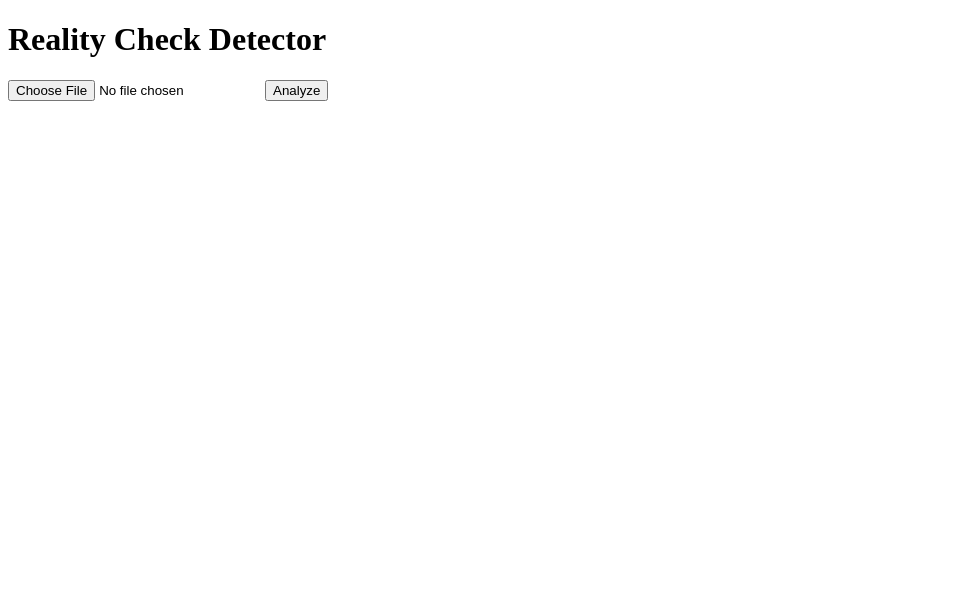
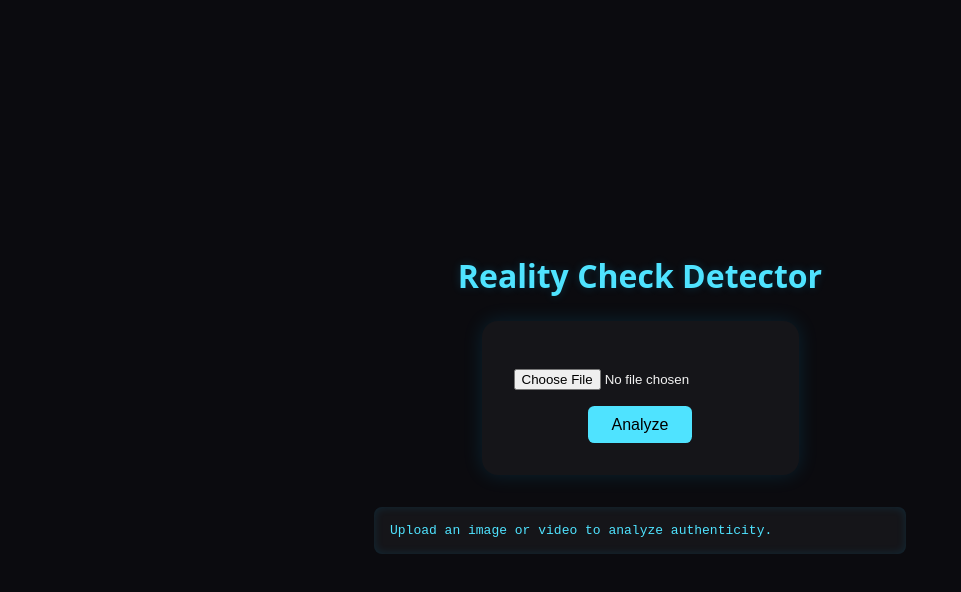
Before and after one commit to shanemariel666-rgb/reality-check-detector-, a plain HTML site: page index.html in a window 1280 px wide. Shown: the whole page, without its empty margins (0-961 px from the left). Drawn offline with Linux system fonts and the light colour scheme.

Commit message:
Update index.html

```diff
--- a/index.html
+++ b/index.html
@@ -2,7 +2,71 @@
 <html lang="en">
 <head>
   <meta charset="UTF-8" />
+  <meta name="viewport" content="width=device-width, initial-scale=1" />
   <title>Reality Check</title>
+  <style>
+    :root {
+      --accent: #4fe3ff;
+      --bg: #0b0b0f;
+      --fg: #f2f2f2;
+      --card: #151519;
+    }
+    body {
+      font-family: system-ui, sans-serif;
+      background: var(--bg);
+      color: var(--fg);
+      display: flex;
+      flex-direction: column;
+      align-items: center;
+      justify-content: center;
+      height: 100vh;
+      margin: 0;
+    }
+    h1 {
+      color: var(--accent);
+      font-size: 2rem;
+      margin-bottom: 1.5rem;
+      text-shadow: 0 0 10px #00bfff33;
+    }
+    form {
+      background: var(--card);
+      padding: 2rem;
+      border-radius: 1rem;
+      box-shadow: 0 0 20px #00bfff22;
+      display: flex;
+      flex-direction: column;
+      align-items: center;
+    }
+    input[type="file"] {
+      margin: 1rem 0;
+      color: var(--fg);
+    }
+    button {
+      background: var(--accent);
+      color: #000;
+      border: none;
+      padding: 0.6rem 1.5rem;
+      font-size: 1rem;
+      border-radius: 0.4rem;
+      cursor: pointer;
+      transition: 0.2s;
+    }
+    button:hover {
+      background: #79ecff;
+    }
+    pre {
+      background: var(--card);
+      color: var(--accent);
+      padding: 1rem;
+      border-radius: 0.5rem;
+      text-align: left;
+      white-space: pre-wrap;
+      width: 80%;
+      max-width: 500px;
+      margin-top: 2rem;
+      box-shadow: inset 0 0 10px #00bfff22;
+    }
+  </style>
 </head>
 <body>
   <h1>Reality Check Detector</h1>
@@ -11,20 +75,25 @@
     <button type="submit">Analyze</button>
   </form>
 
-  <pre id="result"></pre>
+  <pre id="result">Upload an image or video to analyze authenticity.</pre>
 
   <script>
     const form = document.getElementById('uploadForm');
     form.addEventListener('submit', async (e) => {
       e.preventDefault();
       const file = document.getElementById('fileInput').files[0];
+      if (!file) return;
       const formData = new FormData();
       formData.append('file', file);
 
       document.getElementById('result').textContent = "Analyzing...";
-      const res = await fetch('/analyze', { method: 'POST', body: formData });
-      const data = await res.json();
-      document.getElementById('result').textContent = JSON.stringify(data, null, 2);
+      try {
+        const res = await fetch('/analyze', { method: 'POST', body: formData });
+        const data = await res.json();
+        document.getElementById('result').textContent = JSON.stringify(data, null, 2);
+      } catch (err) {
+        document.getElementById('result').textContent = "Error: " + err.message;
+      }
     });
   </script>
 </body>
```
